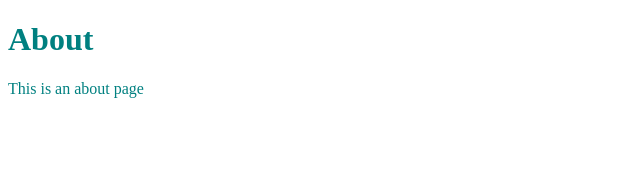
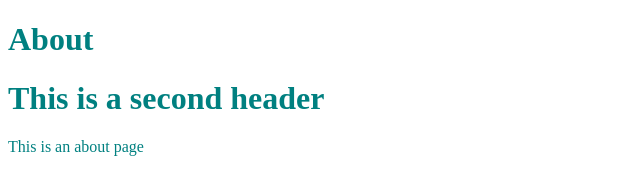
Before and after one commit to Rae-Kwon/learn-gatsby, a Gatsby site: page /about in a window 1280 px wide. Shown: the whole page, without its empty margins (0-640 px from the left). Built offline with nearby package versions, Linux system fonts and the light colour scheme; Gatsby itself is replaced by a stand-in of ours.

Commit message:
Add second header to About page

```diff
--- a/src/pages/about.jsx
+++ b/src/pages/about.jsx
@@ -5,6 +5,7 @@ export default function About() {
     return (
         <div style={{ color: `teal` }}>
             <Header headerText="About" />
+            <Header headerText="This is a second header" />
             <p>This is an about page</p>
         </div>
     )
```
